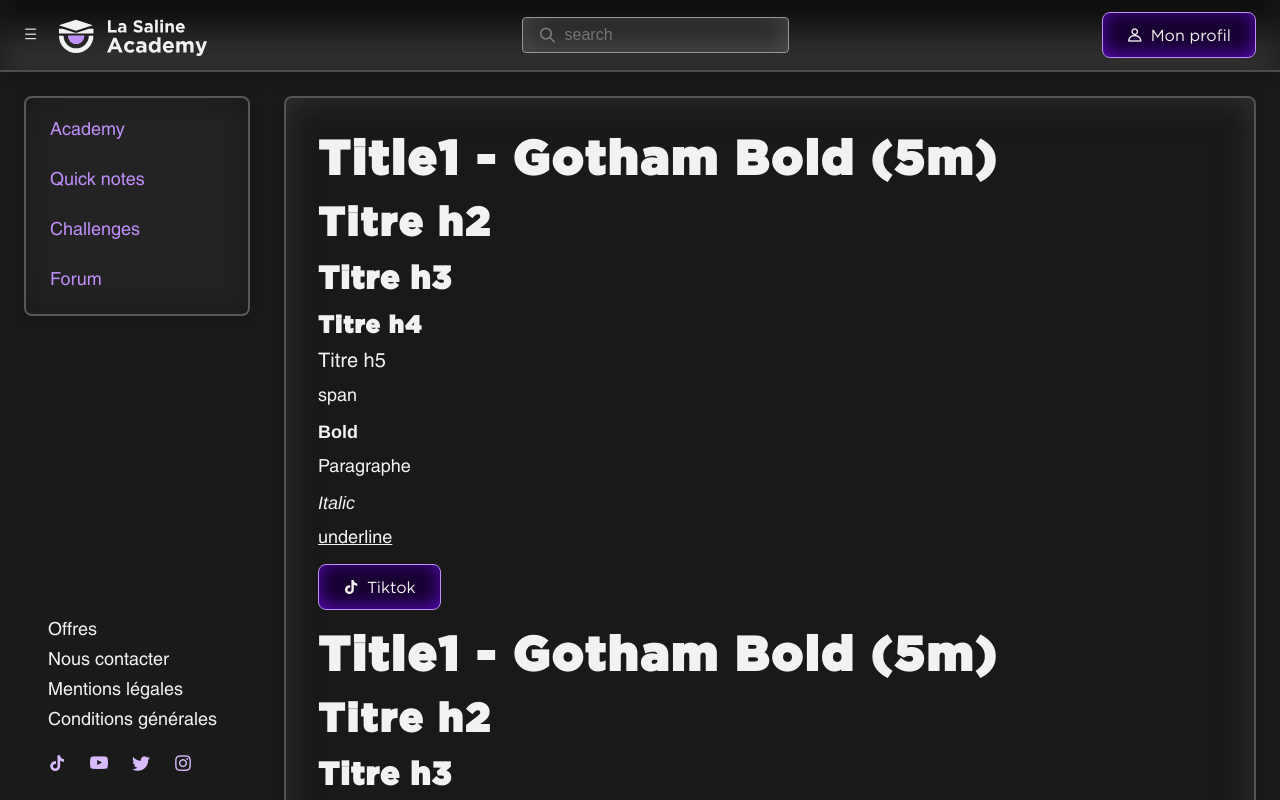
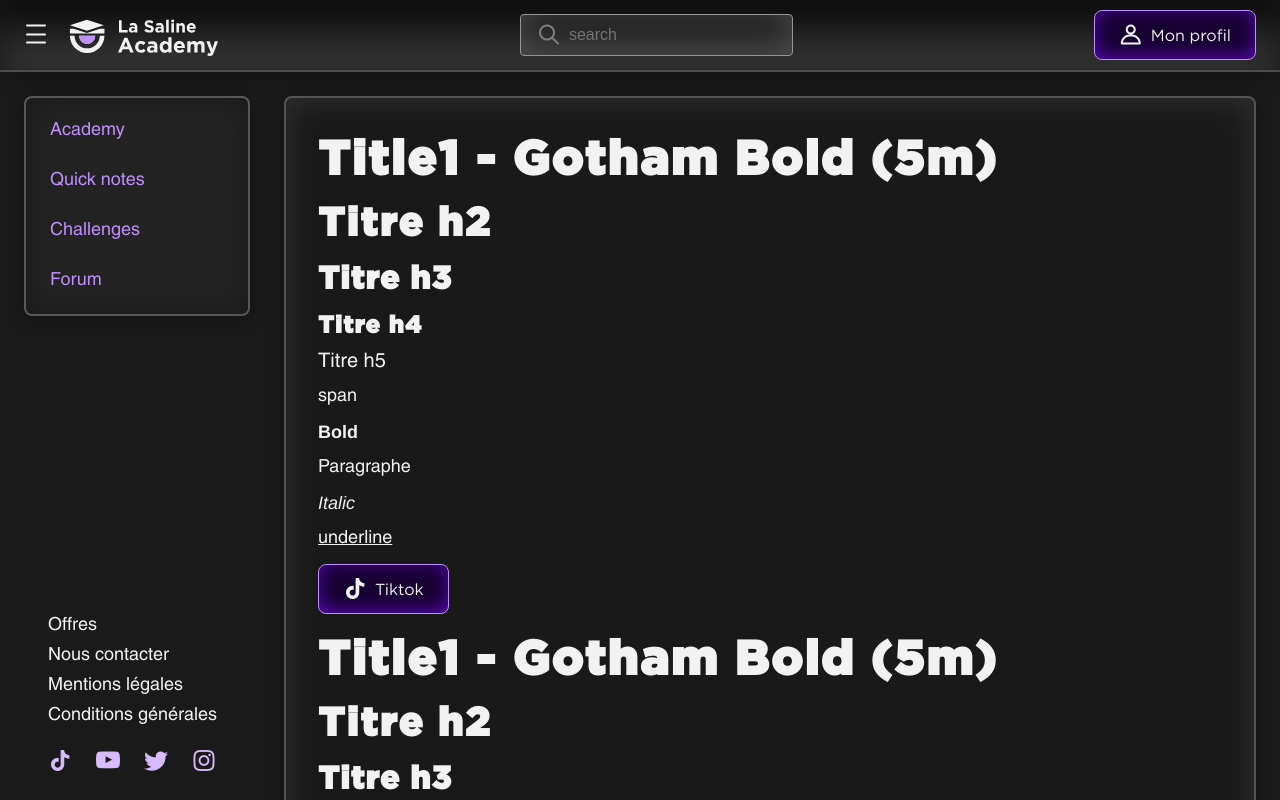
Before and after one commit to valentinmariot/la-saline-academy, a Next.js app: page / in a window 1280 px wide. Shown: the top 800 px of the page. Built offline with nearby package versions, Linux system fonts and the light colour scheme.

Commit message:
[FEAT]: add icon sizes

```diff
--- a/styles/vars/upper.scss
+++ b/styles/vars/upper.scss
@@ -14,6 +14,19 @@
 
   &::before {
     color: inherit;
+  }
+
+  &-s {
+    font-size: $--2m;
+  }
+  &-m {
+    font-size: $--3m;
+  }
+  &-l {
+    font-size: $--4m;
+  }
+  &-xl {
+    font-size: $--6m;
   }
 
   &-announcement:before {
```
